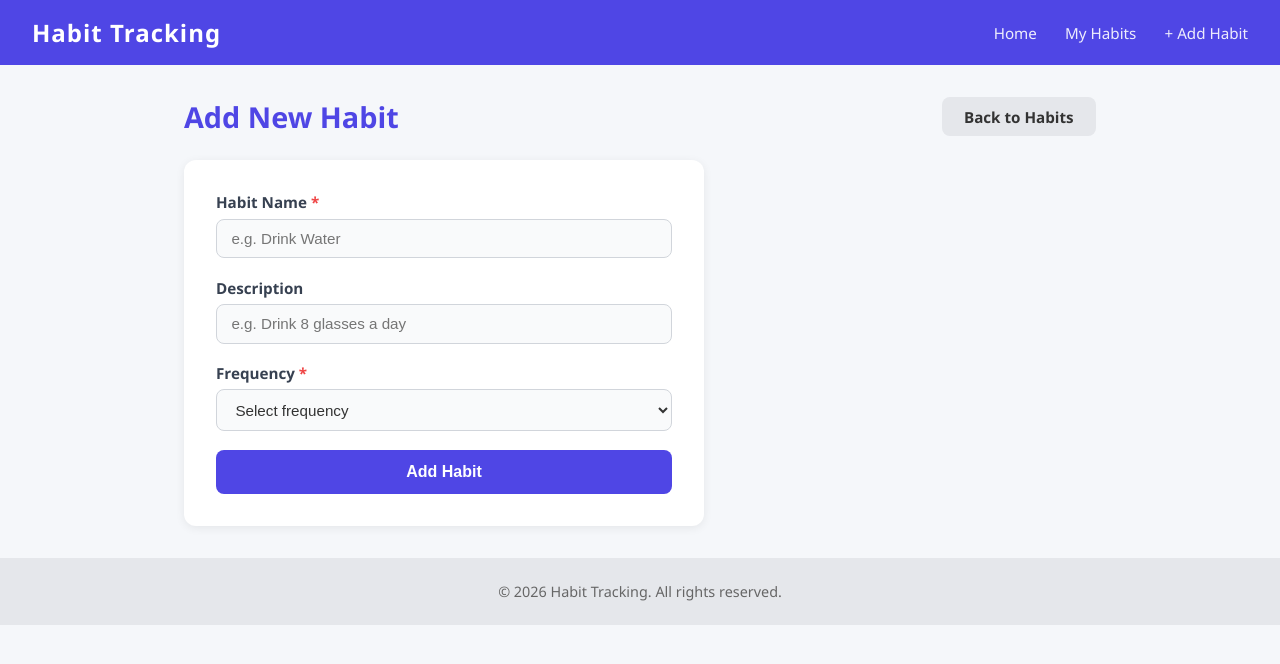
After one commit to ssonare/habit_tracking, a Flask app: page /habits/add in a window 1280 px wide. The commit adds this page. Shown: the top 664 px of the page. Run offline with Flask 3, Linux system fonts and the light colour scheme.

Commit message:
Add habit feature: form, routes, tests, and CI pipeline

```diff
--- a/app.py
+++ b/app.py
@@ -1,6 +1,25 @@
-from flask import Flask, render_template
+import os
+import pandas as pd
+from datetime import date
+from flask import Flask, render_template, request, redirect, url_for, flash
 
 app = Flask(__name__)
+app.secret_key = 'habit_tracker_secret'
+
+# Path to the CSV file that stores habits
+HABITS_FILE = 'habits.csv'
+
+
+def load_habits():
+    """Read habits from CSV. Returns an empty DataFrame if file doesn't exist."""
+    if os.path.exists(HABITS_FILE):
+        return pd.read_csv(HABITS_FILE)
+    return pd.DataFrame(columns=['id', 'name', 'description', 'frequency', 'date_added'])
+
+
+def save_habits(df):
+    """Write the habits DataFrame to CSV."""
+    df.to_csv(HABITS_FILE, index=False)
 
 
 @app.route('/')
@@ -8,5 +27,49 @@ def home():
     return render_template('index.html')
 
 
+@app.route('/habits')
+def habits():
+    """Display all habits."""
+    df = load_habits()
+    habits_list = df.to_dict(orient='records')
+    return render_template('habits.html', habits=habits_list)
+
+
+@app.route('/habits/add', methods=['GET', 'POST'])
+def add_habit():
+    """Show add-habit form (GET) and handle form submission (POST)."""
+    if request.method == 'POST':
+        name = request.form.get('name', '').strip()
+        description = request.form.get('description', '').strip()
+        frequency = request.form.get('frequency', '').strip()
+
+        # Basic validation
+        if not name or not frequency:
+            flash('Habit name and frequency are required.', 'error')
+            return redirect(url_for('add_habit'))
+
+        df = load_habits()
+
+        # Generate a simple incremental ID
+        new_id = int(df['id'].max()) + 1 if not df.empty else 1
+
+        new_habit = {
+            'id': new_id,
+            'name': name,
+            'description': description,
+            'frequency': frequency,
+            'date_added': date.today().strftime('%Y-%m-%d')
+        }
+
+        # Append the new habit and persist
+        df = pd.concat([df, pd.DataFrame([new_habit])], ignore_index=True)
+        save_habits(df)
+
+        flash(f'Habit "{name}" added successfully!', 'success')
+        return redirect(url_for('habits'))
+
+    return render_template('add_habit.html')
+
+
 if __name__ == '__main__':
     app.run(debug=True)
--- /dev/null
+++ b/habits.csv
@@ -0,0 +1,2 @@
+id,name,description,frequency,date_added
+1,drink water,8 glass,Daily,2026-04-08
--- a/requirements.txt
+++ b/requirements.txt
@@ -1,3 +1,4 @@
 flask
 pandas
 pytest
+flake8
--- a/static/css/style.css
+++ b/static/css/style.css
@@ -105,6 +105,202 @@ body {
     line-height: 1.6;
 }
 
+/* Navbar links */
+.navbar {
+    display: flex;
+    align-items: center;
+    justify-content: space-between;
+}
+
+.nav-links a {
+    color: white;
+    text-decoration: none;
+    margin-left: 1.5rem;
+    font-size: 0.95rem;
+    opacity: 0.9;
+    transition: opacity 0.2s;
+}
+
+.nav-links a:hover {
+    opacity: 1;
+    text-decoration: underline;
+}
+
+/* Page layout */
+.page-container {
+    max-width: 960px;
+    margin: 2rem auto;
+    padding: 0 1.5rem;
+}
+
+.page-header {
+    display: flex;
+    align-items: center;
+    justify-content: space-between;
+    margin-bottom: 1.5rem;
+}
+
+.page-header h1 {
+    font-size: 1.8rem;
+    color: #4f46e5;
+}
+
+/* Buttons */
+.btn-primary {
+    background-color: #4f46e5;
+    color: white;
+    padding: 0.6rem 1.4rem;
+    border-radius: 8px;
+    text-decoration: none;
+    font-size: 0.95rem;
+    border: none;
+    cursor: pointer;
+    transition: background-color 0.2s;
+}
+
+.btn-primary:hover {
+    background-color: #4338ca;
+}
+
+.btn-secondary {
+    background-color: #e5e7eb;
+    color: #333;
+    padding: 0.6rem 1.4rem;
+    border-radius: 8px;
+    text-decoration: none;
+    font-size: 0.95rem;
+    border: none;
+    cursor: pointer;
+    transition: background-color 0.2s;
+}
+
+.btn-secondary:hover {
+    background-color: #d1d5db;
+}
+
+.btn-full {
+    width: 100%;
+    padding: 0.8rem;
+    font-size: 1rem;
+}
+
+/* Flash alerts */
+.alert {
+    padding: 0.9rem 1.2rem;
+    border-radius: 8px;
+    margin-bottom: 1rem;
+    font-size: 0.95rem;
+}
+
+.alert-success {
+    background-color: #d1fae5;
+    color: #065f46;
+    border: 1px solid #6ee7b7;
+}
+
+.alert-error {
+    background-color: #fee2e2;
+    color: #991b1b;
+    border: 1px solid #fca5a5;
+}
+
+/* Habits table */
+.habits-table {
+    width: 100%;
+    border-collapse: collapse;
+    background: white;
+    border-radius: 12px;
+    overflow: hidden;
+    box-shadow: 0 2px 10px rgba(0,0,0,0.07);
+}
+
+.habits-table th {
+    background-color: #4f46e5;
+    color: white;
+    padding: 0.9rem 1rem;
+    text-align: left;
+    font-size: 0.9rem;
+}
+
+.habits-table td {
+    padding: 0.85rem 1rem;
+    border-bottom: 1px solid #f3f4f6;
+    font-size: 0.95rem;
+    color: #444;
+}
+
+.habits-table tr:last-child td {
+    border-bottom: none;
+}
+
+.habits-table tr:hover td {
+    background-color: #f9fafb;
+}
+
+/* Frequency badge */
+.badge {
+    background-color: #ede9fe;
+    color: #5b21b6;
+    padding: 0.25rem 0.7rem;
+    border-radius: 20px;
+    font-size: 0.8rem;
+    font-weight: 600;
+}
+
+/* Empty state */
+.empty-state {
+    text-align: center;
+    padding: 3rem;
+    background: white;
+    border-radius: 12px;
+    color: #888;
+    box-shadow: 0 2px 10px rgba(0,0,0,0.07);
+}
+
+/* Add habit form */
+.form-card {
+    background: white;
+    padding: 2rem;
+    border-radius: 12px;
+    box-shadow: 0 2px 10px rgba(0,0,0,0.07);
+    max-width: 520px;
+}
+
+.form-group {
+    margin-bottom: 1.2rem;
+}
+
+.form-group label {
+    display: block;
+    margin-bottom: 0.4rem;
+    font-weight: 600;
+    font-size: 0.95rem;
+    color: #374151;
+}
+
+.form-group input,
+.form-group select {
+    width: 100%;
+    padding: 0.65rem 0.9rem;
+    border: 1px solid #d1d5db;
+    border-radius: 8px;
+    font-size: 0.95rem;
+    color: #333;
+    background-color: #f9fafb;
+    transition: border-color 0.2s;
+}
+
+.form-group input:focus,
+.form-group select:focus {
+    outline: none;
+    border-color: #4f46e5;
+    background-color: white;
+}
+
+.required {
+    color: #ef4444;
+}
+
 /* Footer */
 footer {
     text-align: center;
--- /dev/null
+++ b/templates/add_habit.html
@@ -0,0 +1,46 @@
+{% extends "base.html" %}
+
+{% block content %}
+<div class="page-container">
+    <div class="page-header">
+        <h1>Add New Habit</h1>
+        <a href="{{ url_for('habits') }}" class="btn btn-secondary">Back to Habits</a>
+    </div>
+
+    {% with messages = get_flashed_messages(with_categories=true) %}
+        {% if messages %}
+            {% for category, message in messages %}
+                <div class="alert alert-{{ category }}">{{ message }}</div>
+            {% endfor %}
+        {% endif %}
+    {% endwith %}
+
+    <div class="form-card">
+        <form method="POST" action="{{ url_for('add_habit') }}">
+
+            <div class="form-group">
+                <label for="name">Habit Name <span class="required">*</span></label>
+                <input type="text" id="name" name="name" placeholder="e.g. Drink Water"
+                       required maxlength="100">
+            </div>
+
+            <div class="form-group">
+                <label for="description">Description</label>
+                <input type="text" id="description" name="description"
+                       placeholder="e.g. Drink 8 glasses a day" maxlength="200">
+            </div>
+
+            <div class="form-group">
+                <label for="frequency">Frequency <span class="required">*</span></label>
+                <select id="frequency" name="frequency" required>
+                    <option value="" disabled selected>Select frequency</option>
+                    <option value="Daily">Daily</option>
+                    <option value="Weekly">Weekly</option>
+                </select>
+            </div>
+
+            <button type="submit" class="btn btn-primary btn-full">Add Habit</button>
+        </form>
+    </div>
+</div>
+{% endblock %}
--- a/templates/base.html
+++ b/templates/base.html
@@ -9,6 +9,11 @@
 <body>
     <nav class="navbar">
         <div class="nav-brand">Habit Tracking</div>
+        <div class="nav-links">
+            <a href="{{ url_for('home') }}">Home</a>
+            <a href="{{ url_for('habits') }}">My Habits</a>
+            <a href="{{ url_for('add_habit') }}">+ Add Habit</a>
+        </div>
     </nav>
 
     <main>
```
Also changed, not shown: templates/habits.html (added, +47 -0 lines), tests/test_app.py (added, +90 -0 lines), .github/workflows/ci.yml (added).
